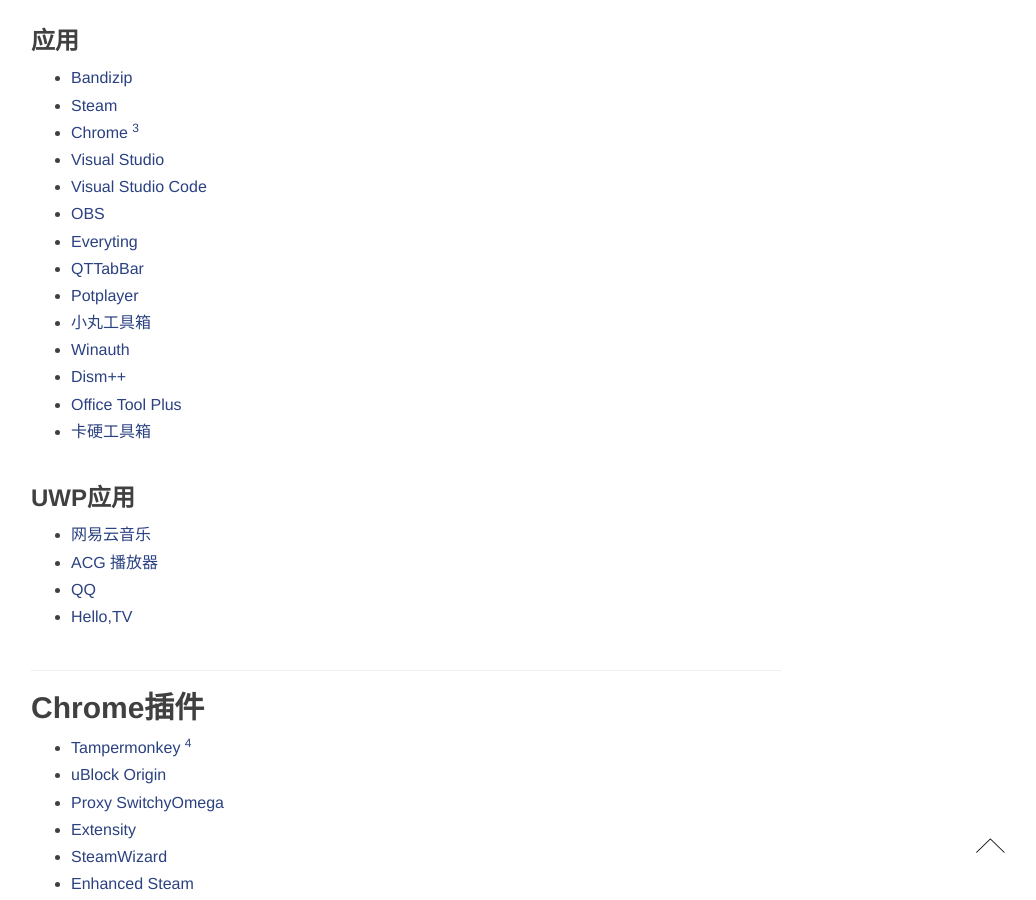
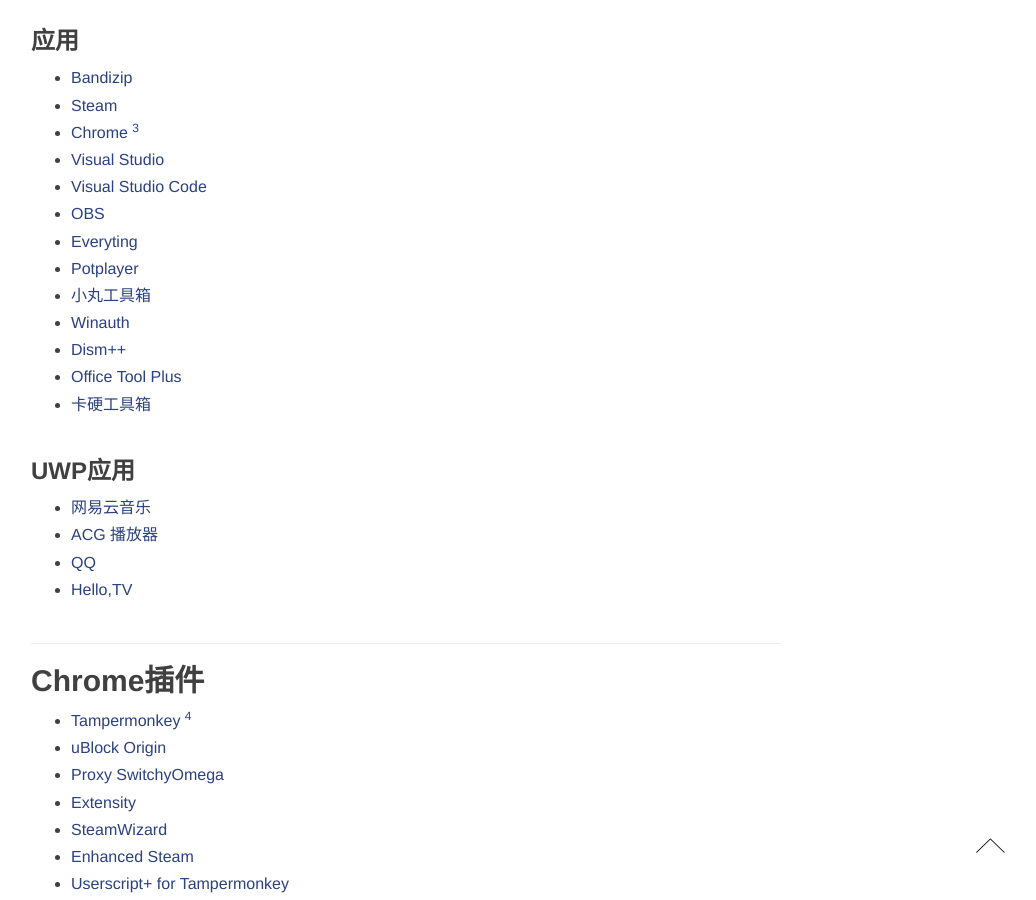
Before and after one commit to aleng-zhang/Blog, a Jekyll site: the page built from _posts/2017-07-24-个人设备使用总结.md, in a window 1280 px wide and 900 px high, scrolled down 2451 px. Shown: the whole window, without its empty margins (234-1270 px from the left). Built offline with Jekyll 4.4.1, drawn with Linux system fonts in a browser that asks for light colours; nearby versions of some CDN libraries; comment, search, counter and statistics services are not loaded.

Commit message:
Del qttabbar

```diff
--- a/_posts/2017-07-24-个人设备使用总结.md
+++ b/_posts/2017-07-24-个人设备使用总结.md
@@ -71,7 +71,6 @@
 + [Visual Studio Code](https://code.visualstudio.com/)
 + [OBS](https://obsproject.com/)
 + [Everyting](http://www.voidtools.com/downloads/)
-+ [QTTabBar](https://sourceforge.net/projects/qttabbar/files/)
 + [Potplayer](http://potplayer.daum.net/?lang=zh_CN)
 + [小丸工具箱](http://maruko.appinn.me/index.html)
 + [Winauth](https://winauth.github.io/winauth/index.html)
```
